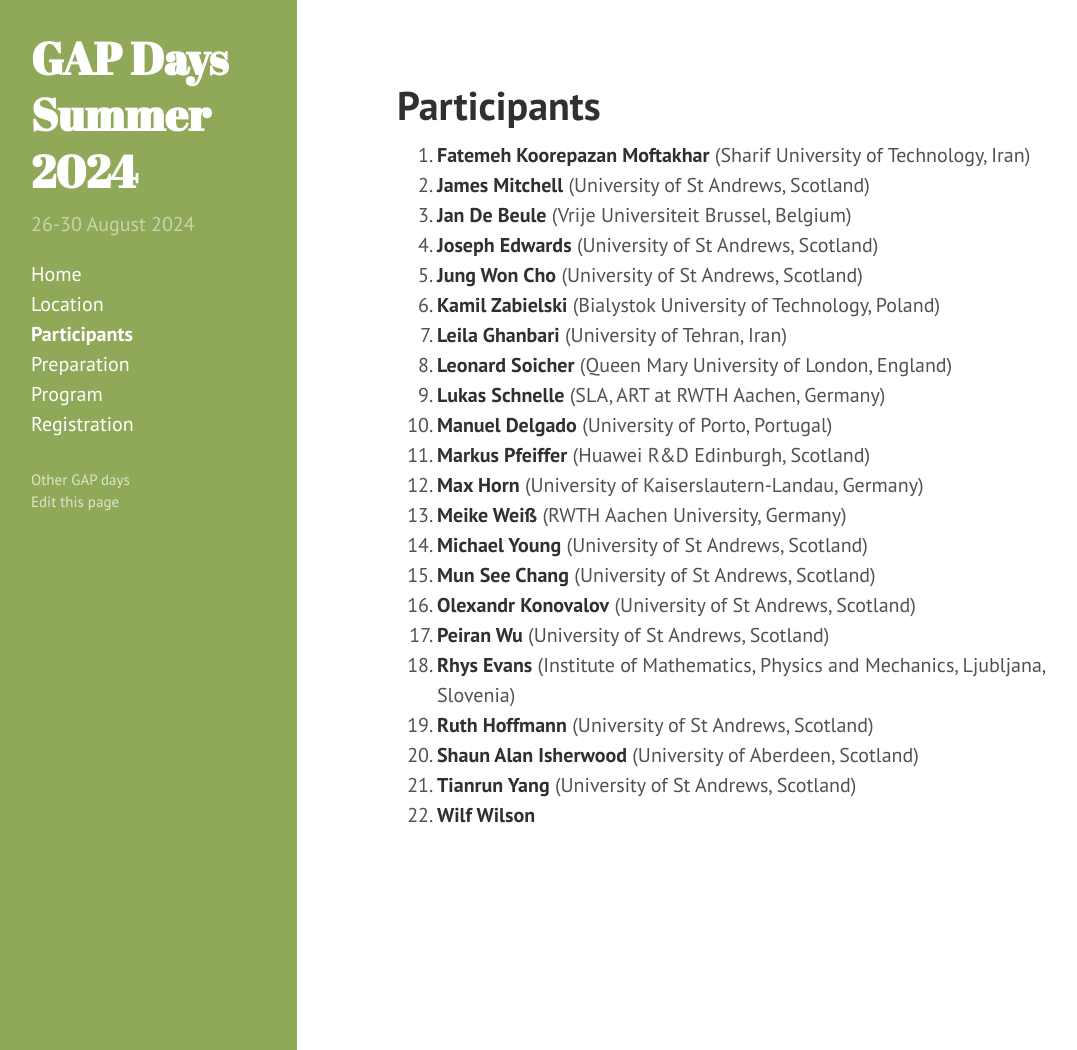
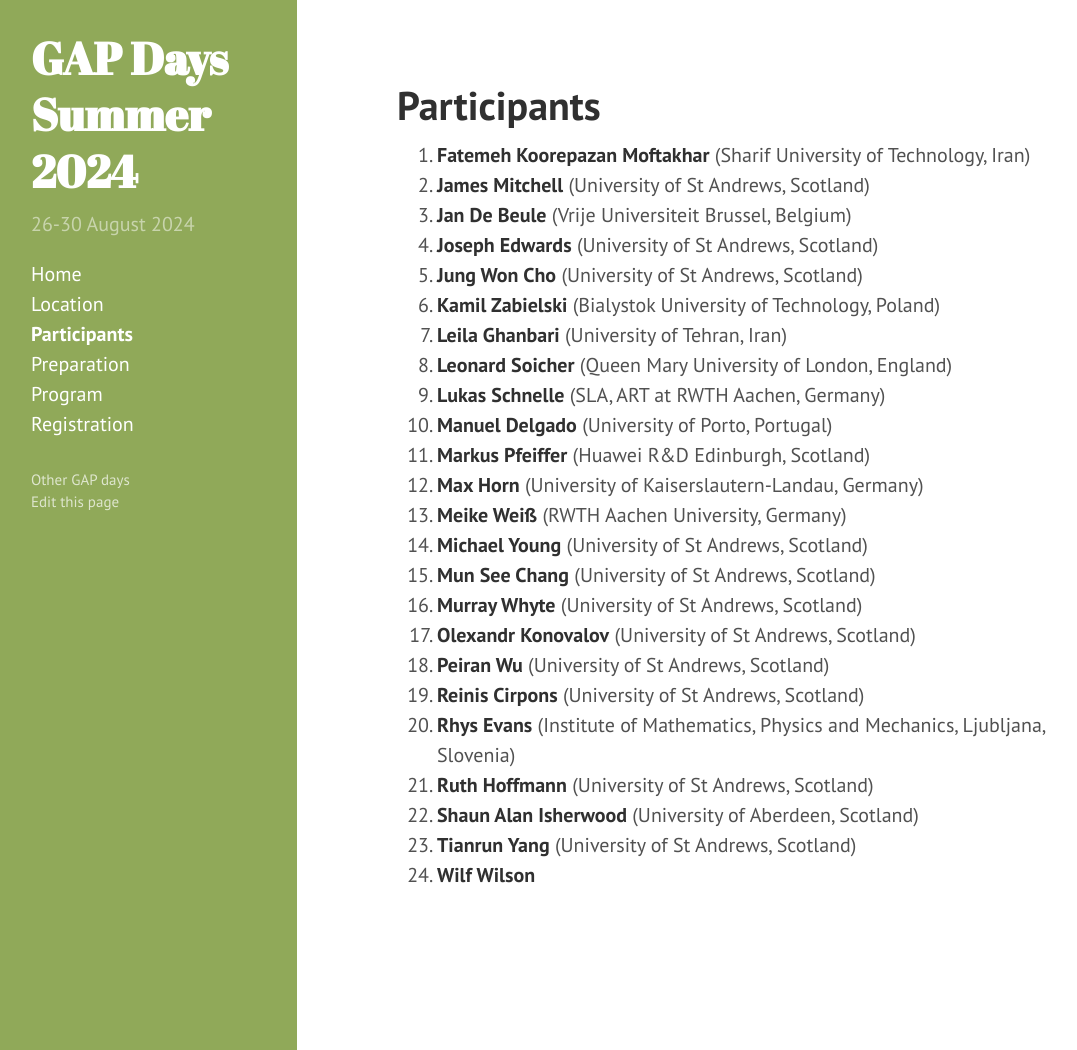
Before and after one commit to gapdays/gapdays2024-summer, a Jekyll site: the page built from participants.md, in a window 1280 px wide and 1050 px high. Shown: the whole window, without its empty margins (3-1080 px from the left). Built offline with Jekyll 4.4.1, drawn with Linux system fonts in a browser that asks for light colours.

Commit message:
added participants

```diff
--- a/participants.md
+++ b/participants.md
@@ -24,6 +24,8 @@ participants:
   - {name: Leonard Soicher, affiliation: "Queen Mary University of London, England"}
   - {name: Tianrun Yang, affiliation: "University of St Andrews, Scotland"}
   - {name: Fatemeh Koorepazan Moftakhar, affiliation: "Sharif University of Technology, Iran"}
+  - {name: Reinis Cirpons, affiliation: "University of St Andrews, Scotland"}
+  - {name: Murray Whyte, affiliation: "University of St Andrews, Scotland"}
 ---
 
 <ol>{% assign participants = page.participants | sort: "name" %}
```
